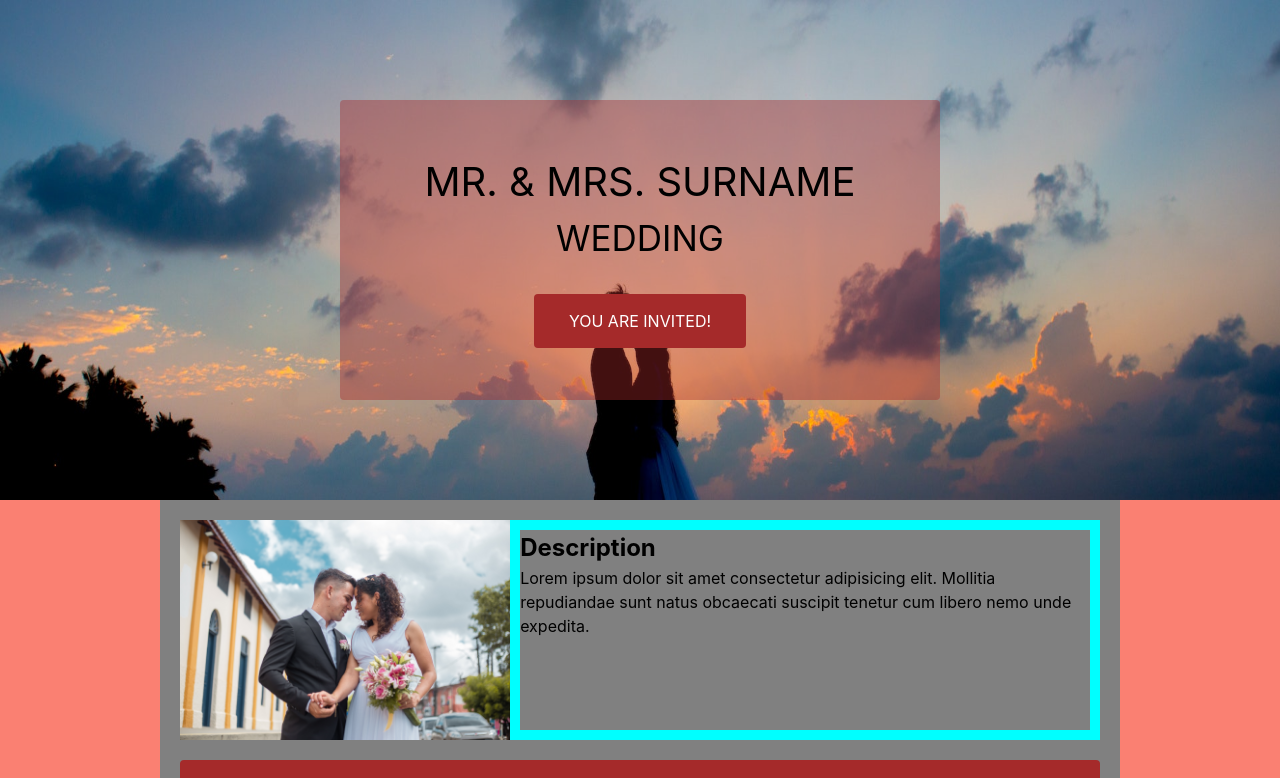
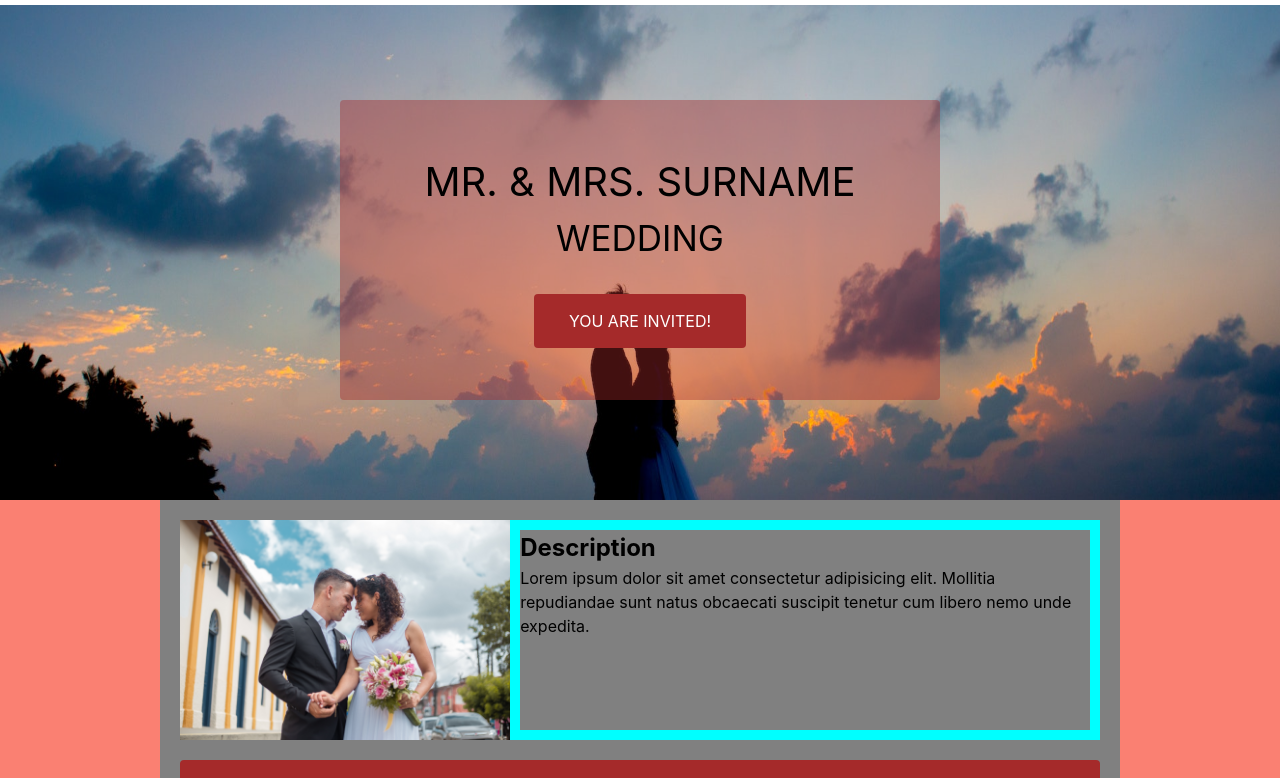
Before and after one commit to Keemchard/Wedding-Invitation, a React (Create React App) app: page / in a window 1280 px wide. Shown: the top 778 px of the page. Built offline with nearby package versions, Linux system fonts and the light colour scheme.

Commit message:
🤡 mock test scroll animation

```diff
--- a/src/App.css
+++ b/src/App.css
@@ -2,3 +2,14 @@
   background-color: red;
   transition: 0.25s;
 }
+
+.progress-bar {
+  position: fixed;
+  top: 0;
+  left: 0;
+  right: 0;
+  height: 0.3rem;
+  background-color: white;
+  transform-origin: 0%;
+  z-index: 2;
+}
--- a/src/App.tsx
+++ b/src/App.tsx
@@ -3,10 +3,16 @@
 import "./App.css";
 import { BrowserRouter, Route, Routes } from "react-router-dom";
 import MainPage from "./pages/main-page/MainPage";
+import { motion, useScroll } from "framer-motion";
 
 function App() {
+  const { scrollYProgress } = useScroll();
   return (
     <>
+      <motion.div
+        className="progress-bar"
+        style={{ scaleX: scrollYProgress }}
+      />
       <BrowserRouter>
         <Routes>
           <Route path="/" element={<MainPage />} />
```
